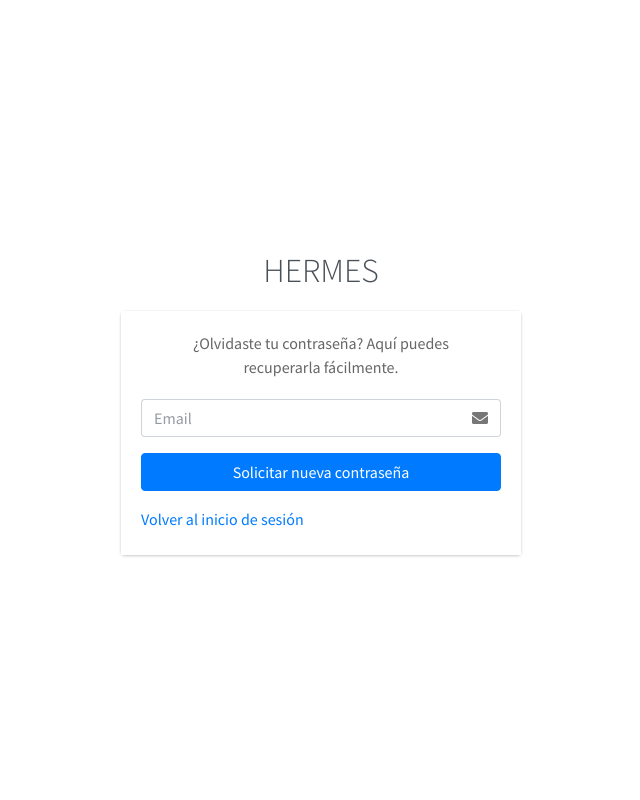
After one commit to jensen-ballen/hermes-beta, a PHP site: a page that uses vistas/plantilla.php in a window 1280 px wide. The commit adds this page. Shown: the whole page, without its empty margins (319-959 px from the left). Run offline with PHP 8.4, Linux system fonts and the light colour scheme; some libraries are stand-ins or nearby versions.

Commit message:
agregue el olvidar la contraseña

```diff
--- a/vistas/modulos/login.php
+++ b/vistas/modulos/login.php
@@ -42,7 +42,7 @@
         ?>
       </form>
       <p class="mb-1">
-        <a href="forgot-password.html">I forgot my password</a>
+      <a href="index.php?ruta=olvido_password">I forgot my password</a>
       </p>
     </div>
   </div>
--- /dev/null
+++ b/vistas/modulos/olvido_password.php
@@ -0,0 +1,30 @@
+<div class="login-box d-flex flex-column justify-content-center align-items-center" style="height: 100vh; width: auto; margin: 0 auto;">
+  <div class="login-logo text-center mb-3">
+    <a href="#">HERMES</a>
+  </div>
+  <div class="card" style="width: 100%; max-width: 400px;">
+    <div class="card-body login-card-body">
+      <p class="login-box-msg">¿Olvidaste tu contraseña? Aquí puedes recuperarla fácilmente.</p>
+
+      <form action="" method="post">
+        <div class="input-group mb-3">
+          <input type="email" class="form-control" placeholder="Email" name="recuperar_email">
+          <div class="input-group-append">
+            <div class="input-group-text">
+              <span class="fas fa-envelope"></span>
+            </div>
+          </div>
+        </div>
+        <div class="row">
+          <div class="col-12">
+            <button type="submit" class="btn btn-primary btn-block">Solicitar nueva contraseña</button>
+          </div>
+        </div>
+      </form>
+
+      <p class="mt-3 mb-1">
+        <a href="index.php">Volver al inicio de sesión</a>
+      </p>
+    </div>
+  </div>
+</div>
--- a/vistas/plantilla.php
+++ b/vistas/plantilla.php
@@ -22,8 +22,8 @@
 <script src="vistas/plugins/bootstrap/js/bootstrap.bundle.min.js"></script>
 <!-- AdminLTE App -->
 <script src="vistas/dist/js/adminlte.min.js"></script>
-<!-- AdminLTE for demo purposes -->
-<script src="vistas/dist/js/demo.js"></script>
+<!-- AdminLTE for demo purposes
+<script src="vistas/dist/js/demo.js"></script>-->
 
 <body class="hold-transition sidebar-mini">
 <body class="hold-transition login-page">
@@ -34,7 +34,8 @@
 
 <?php
 
-if (isset($_SESSION["iniciarSesion"]) && $_SESSION["iniciarSesion"] == "ok") {
+if (isset($_SESSION["iniciarSesion"]) && $_SESSION["iniciarSesion"] == "ok")
+{
 
   echo '<div class="wrapper">';
 
@@ -54,8 +55,9 @@ if (isset($_GET["ruta"]))
       $_GET["ruta"] == "vencidas" ||
       $_GET["ruta"] == "devoluciones" ||
       $_GET["ruta"] == "salidas" ||
-      $_GET["ruta"] == "reportes"
-      $_GET["ruta"] == "salir"){
+      $_GET["ruta"] == "reportes"||
+      $_GET["ruta"] == "salir"||
+      $_GET["ruta"] == "olvido_password"){
     include "modulos/".$_GET["ruta"].".php";
   } else {
         include "modulos/error404.php";
@@ -66,7 +68,11 @@ include "modulos/footer.php";
 echo '</div>';
 echo '<!-- ./wrapper -->';
 } else {
-  include "modulos/login.php";
+  if(isset($_GET["ruta"]) && $_GET["ruta"] == "olvido_password"){
+    include "modulos/olvido_password.php";
+  } else {
+    include "modulos/login.php";
+  }
 }
 ?>
 
```
Also changed, not shown: .htaccess.
